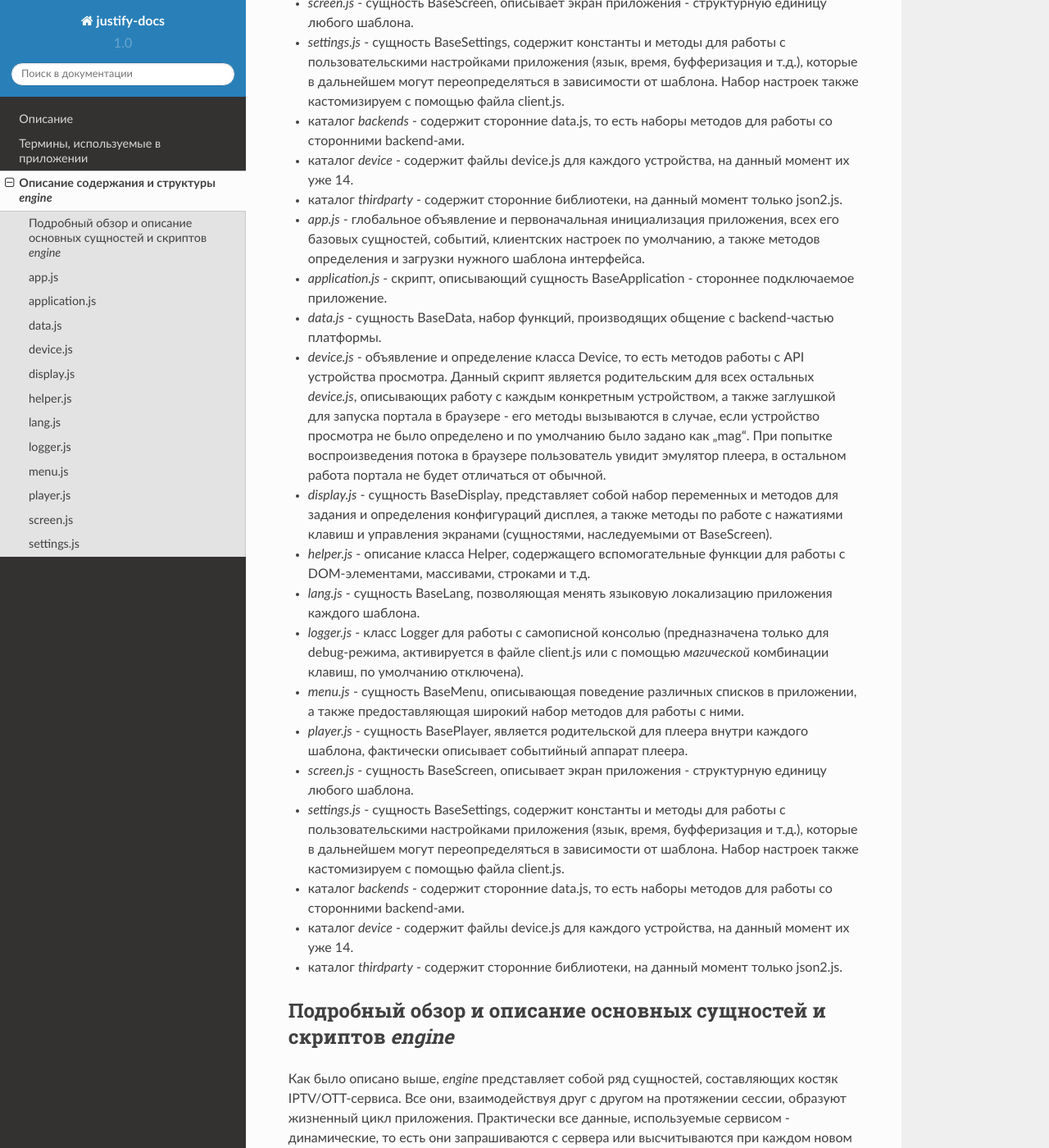
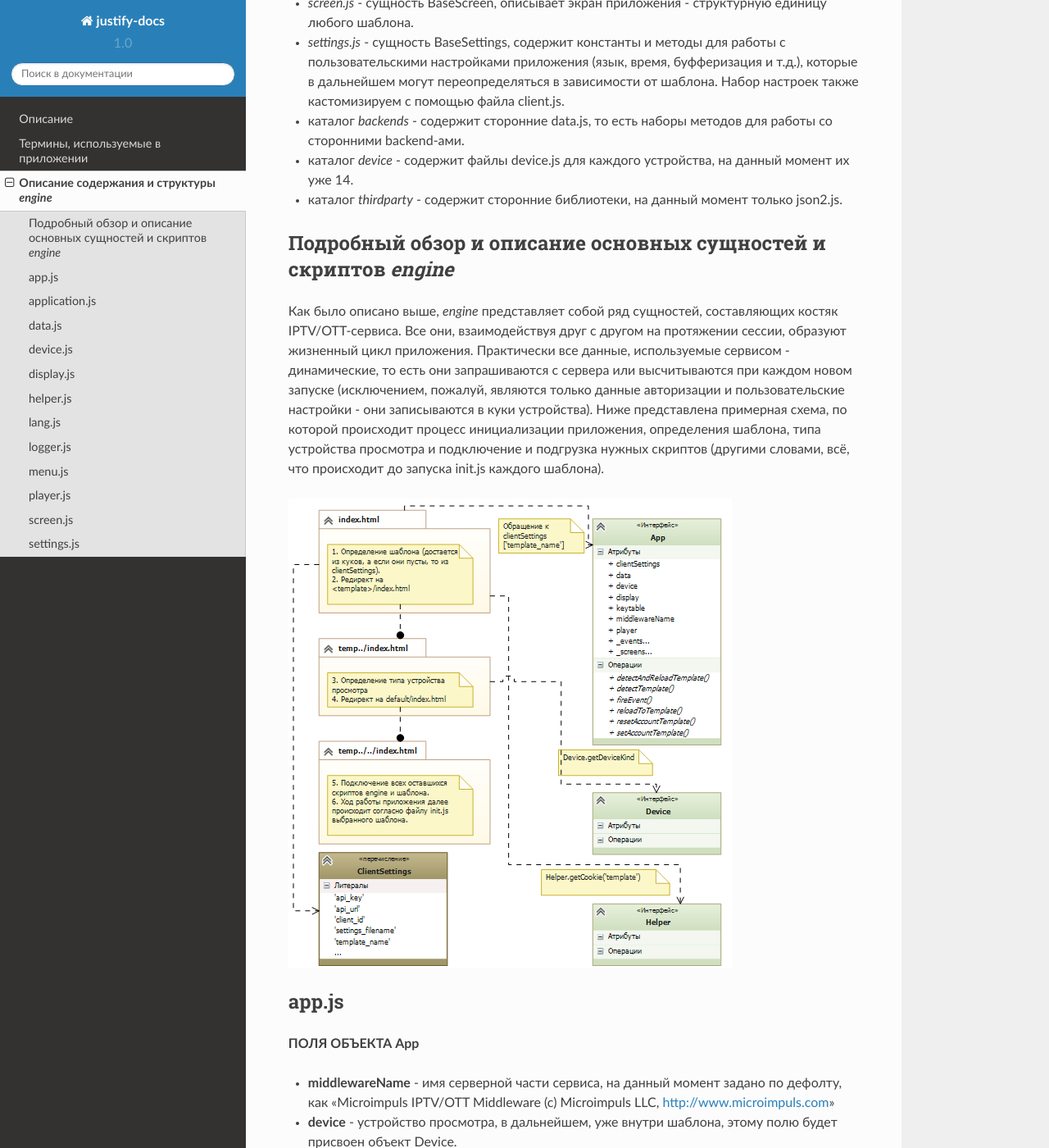
Before and after one commit to microimpuls/justify-dev-docs, a Sphinx documentation site: the page built from source/engine.rst, in a window 1280 px wide and 1400 px high, scrolled down 936 px. Shown: the whole window at 82% size. Built offline with Sphinx 7.4.7 and the Read the Docs theme 2.0.0, drawn with Linux system fonts in a browser that asks for light colours; some of the changed text lies outside the part shown.

Commit message:
очередная правка внешнего вида

```diff
--- a/source/engine.rst
+++ b/source/engine.rst
@@ -20,22 +20,6 @@
 * каталог `backends` - содержит сторонние data.js, то есть наборы методов для работы со сторонними backend-ами.
 * каталог `device` - содержит файлы device.js для каждого устройства, на данный момент их уже 14.
 * каталог `thirdparty` - содержит сторонние библиотеки, на данный момент только json2.js.
-* `app.js` - глобальное объявление и первоначальная инициализация приложения, всех его базовых сущностей, событий, клиентских настроек по умолчанию, а также методов определения и загрузки нужного шаблона интерфейса.
-* `application.js` - скрипт, описывающий сущность BaseApplication - стороннее подключаемое приложение.
-* `data.js` - сущность BaseData, набор функций, производящих общение с backend-частью платформы.
-* `device.js` - объявление и определение класса Device, то есть методов работы с API устройства просмотра. Данный скрипт является родительским для всех остальных `device.js`, описывающих работу с каждым конкретным устройством, а также заглушкой для запуска портала в браузере - его методы вызываются в случае, если устройство просмотра не было определено и по умолчанию было задано как 'mag'. При попытке воспроизведения потока в браузере пользователь увидит эмулятор плеера, в остальном работа портала не будет отличаться от обычной.
-* `display.js` - сущность BaseDisplay, представляет собой набор переменных и методов для задания и определения конфигураций дисплея, а также методы по работе с нажатиями клавиш и управления экранами (сущностями, наследуемыми от BaseScreen).
-* `helper.js` - описание класса Helper, содержащего вспомогательные функции для работы с DOM-элементами, массивами, строками и т.д.
-* `lang.js` - сущность BaseLang, позволяющая менять языковую локализацию приложения каждого шаблона.
-* `logger.js` - класс Logger для работы с самописной консолью (предназначена только для debug-режима, активируется в файле client.js или с помощью *магической* комбинации клавиш, по умолчанию отключена).
-* `menu.js` - сущность BaseMenu, описывающая поведение различных списков в приложении, а также предоставляющая широкий набор методов для работы с ними.
-* `player.js` - сущность BasePlayer, является родительской для плеера внутри каждого шаблона, фактически описывает событийный аппарат плеера.
-* `screen.js` - сущность BaseScreen, описывает экран приложения - структурную единицу любого шаблона.
-* `settings.js` - сущность BaseSettings, содержит константы и методы для  работы с пользовательскими настройками приложения (язык, время, буфферизация и т.д.), которые в дальнейшем могут переопределяться в зависимости от шаблона. Набор настроек также кастомизируем с помощью файла client.js.
-* каталог `backends` - содержит сторонние data.js, то есть наборы методов для работы со сторонними backend-ами.
-* каталог `device` - содержит файлы device.js для каждого устройства, на данный момент их уже 14.
-* каталог `thirdparty` - содержит сторонние библиотеки, на данный момент только json2.js.
-
 
 Подробный обзор и описание основных сущностей и скриптов `engine`
 -----------------------------------------------------------------
@@ -66,17 +50,7 @@ app.js
 * **api_url** - *string* - адрес Middleware, по которому будет происходить доступ к её API.
 * **template_name** - *string* - системное имя шаблона (``classic``, ``cti``, ``focus``, ``impuls``, ``iridium``, ``orbit``).
 * **template_size** - *object* - размер дисплея шаблона (1280х720, 1920х1080 и т.д.). Пример:
-::
-    'template_size': {
-        'classic': {
-            'default': [1280, 720],
-            '720x576': [720, 576]
-        },
-        'impuls': {
-            'default': [1280, 720]
-        }
-    }
-
+    ``'template_size': { 'classic': { 'default': [1280, 720], '720x576': [720, 576] }, 'impuls': { 'default': [1280, 720] } }``
 * **settings_filename** - *string* - название файла, где хранятся куки.
 * **site_url** - *string* - адрес сайта сервиса.
 * **debug** - *bool* -  флаг, отображающий консоль разработчика.
@@ -85,15 +59,10 @@ app.js
 * **welcome_message** - *string* - текст, содержащийся в приветственном попап-сообщении.
 * **registration_available** - *bool* - флаг, отвечающий за возможность регистрации нового пользователя прямо из приложения.
 * **template_styles** - *object* - объект типа:
-::
-    {
-        'template_name': ['style_template_name1', 'style_template_name2', ...]
-    }
-
+``{ 'template_name': ['style_template_name1', 'style_template_name2', ...] }``
 где ``template_name`` - системное имя шаблона, а ``style_template_name...`` - системные названия доступных в данном шаблоне стилевых оформлений. На данный момент функционал смены стилей реализован только в шаблоне ``impuls`` (стили ``modern``, ``main``).
 * **settings_menu_custom_items** - *list* - массив кастомных пунктов экрана настроек, на данный момент используется только для ``impuls``. В примере массив всех возможных пунктов шаблона ``impuls`` (первые 4 пункта добавлены по умолчанию):
-::
-    ['buffersize', 'timezone', 'auto-launch-player', 'logout', 'template-style', 'lang']
+``['buffersize', 'timezone', 'auto-launch-player', 'logout', 'template-style', 'lang']``
 * **auth_mode** - *string* - режимы авторизации ('password' - по паролю и номеру абонемента, 'abonement' - только по номеру абонемента, 'device_uid' - по устройству).
 * **play_record_continuously** - *bool* - (только для ``focus``) флаг, отвечающий за то, непрерывно ли идут записи архива при их просмотре. В случае, если флаг равен false, после окончания передачи архива просмотр прерывается и плеер останавливается.
 * **server_rewind_mode** - *bool* - (только для ``focus``) флаг, позволяющий выбрать серверную перемотку. По умолчанию перемотка производится средствами плеера устройства, но в случае включения этого флага при перемотке производится запрос на сервер и в ответ приходит новая ссылка, после чего проигрывание перезапускается.
@@ -108,32 +77,32 @@ app.js
 
 **МЕТОДЫ**
 
-* `detectTemplate()`
+* **detectTemplate()**
 +-----------------+-------------------------------------------------------------+
 | Параметры       | Описание                                                    |
 +-----------------+-------------------------------------------------------------+
 
-* `reloadToTemplate(templateName)`
+* **reloadToTemplate(templateName)**
 +-----------------+-------------------------------------------------------------+
 | Параметры       | Описание                                                    |
 +-----------------+-------------------------------------------------------------+
 
-* `detectAndReloadTemplate(templateName, force)`
+* **detectAndReloadTemplate(templateName, force)**
 +-----------------+-------------------------------------------------------------+
 | Параметры       | Описание                                                    |
 +-----------------+-------------------------------------------------------------+
 
-* `setAccountTemplate(templateName)`
+* **setAccountTemplate(templateName)**
 +-----------------+-------------------------------------------------------------+
 | Параметры       | Описание                                                    |
 +-----------------+-------------------------------------------------------------+
 
-* `resetAccountTemplate()`
+* **resetAccountTemplate()**
 +-----------------+-------------------------------------------------------------+
 | Параметры       | Описание                                                    |
 +-----------------+-------------------------------------------------------------+
 
-* `fireEvent(eventType, eventArgument)`
+* **fireEvent(eventType, eventArgument)**
 +-----------------+-------------------------------------------------------------+
 | Параметры       | Описание                                                    |
 +-----------------+-------------------------------------------------------------+
```
